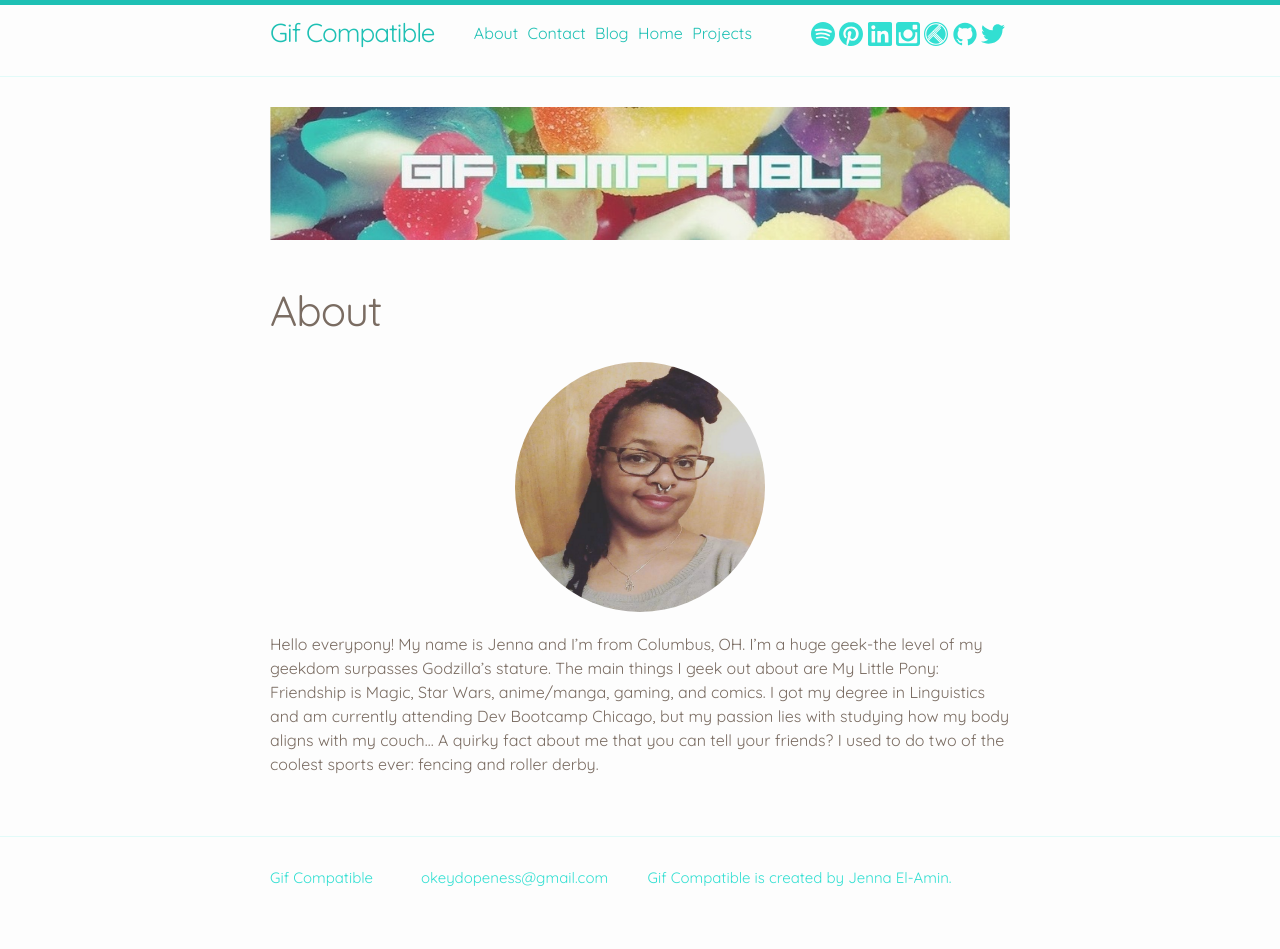
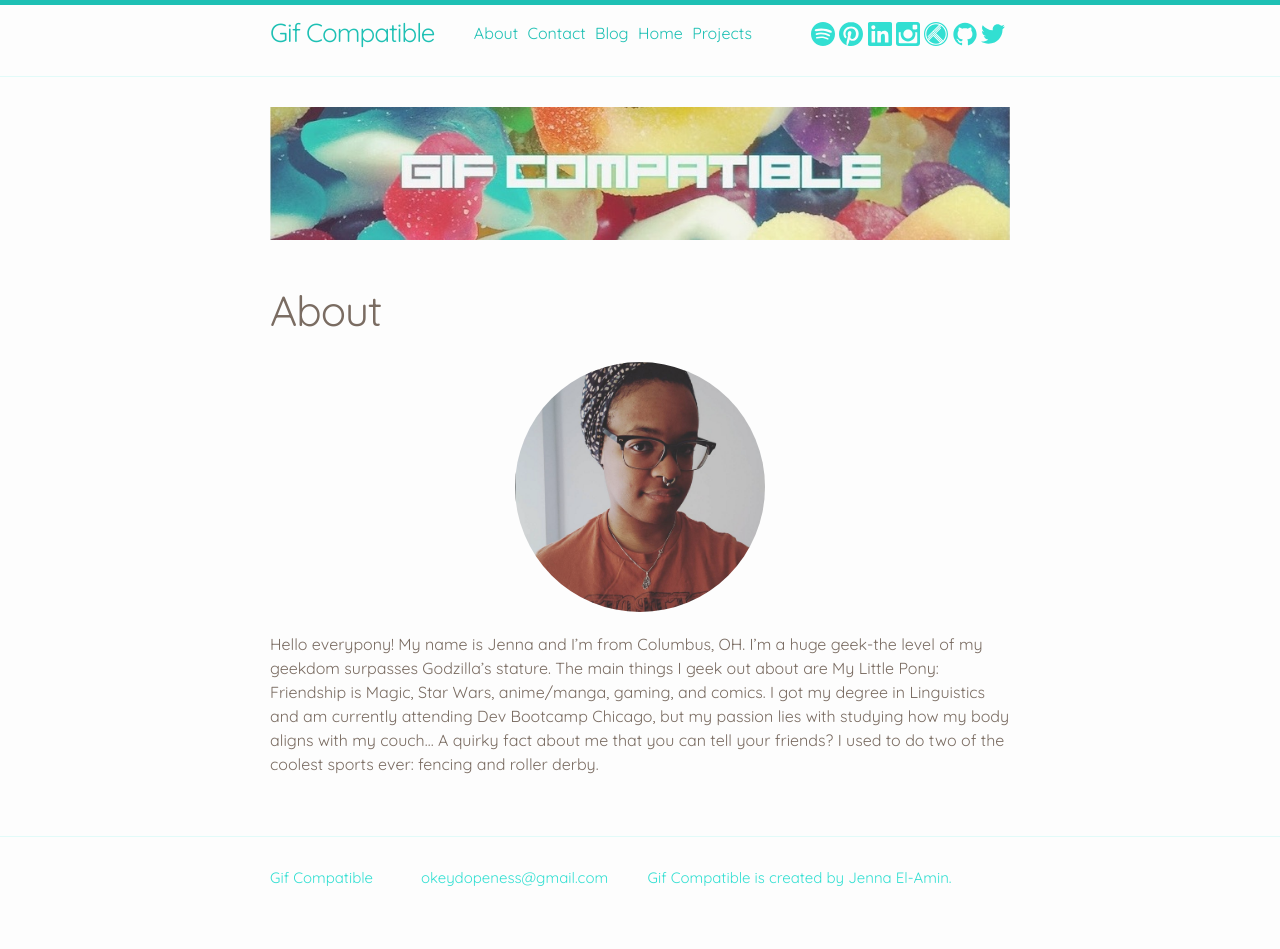
Before and after one commit to BobbyBakes/gifcompatible.github.io, a Jekyll site: the page built from about.md, in a window 1280 px wide. Built offline with Jekyll 4.4.1, drawn with Linux system fonts in a browser that asks for light colours.

Commit message:
Change avatar

```diff
--- a/about.md
+++ b/about.md
@@ -3,5 +3,5 @@ layout: page
 title: About
 permalink: /about/
 ---
-<div class="face"><img src="/assets/avatar.png"></div>
+<div class="face"><img src="/assets/avatar_2.png"></div>
 Hello everypony!  My name is Jenna and I'm from Columbus, OH.  I'm a huge geek-the level of my geekdom surpasses Godzilla's stature.  The main things I geek out about are My Little Pony: Friendship is Magic, Star Wars, anime/manga, gaming, and comics.  I got my degree in Linguistics and am currently attending Dev Bootcamp Chicago, but my passion lies with studying how my body aligns with my couch... A quirky fact about me that you can tell your friends?  I used to do two of the coolest sports ever: fencing and roller derby.
```
Also changed, not shown: assets/avatar_2.png (added).
